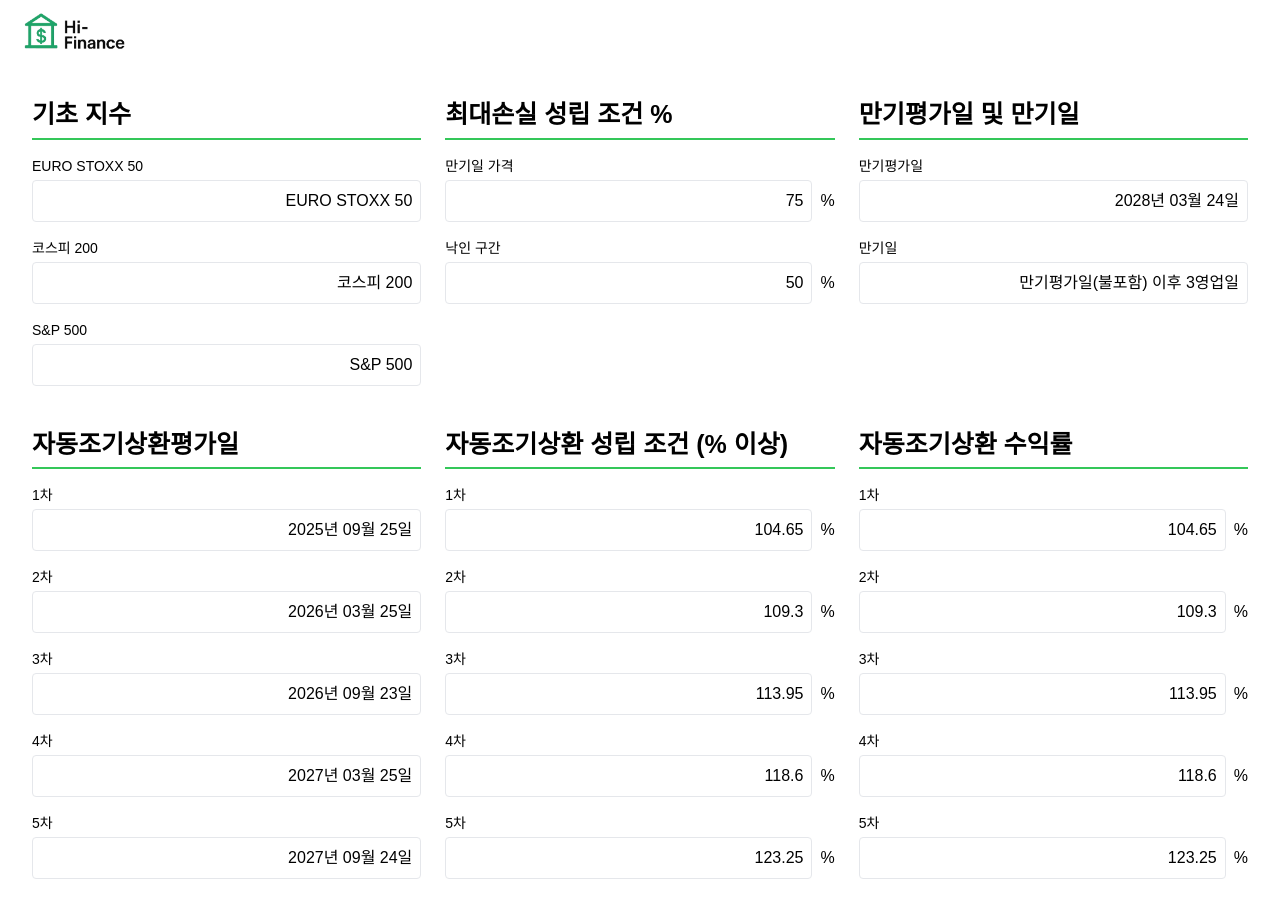
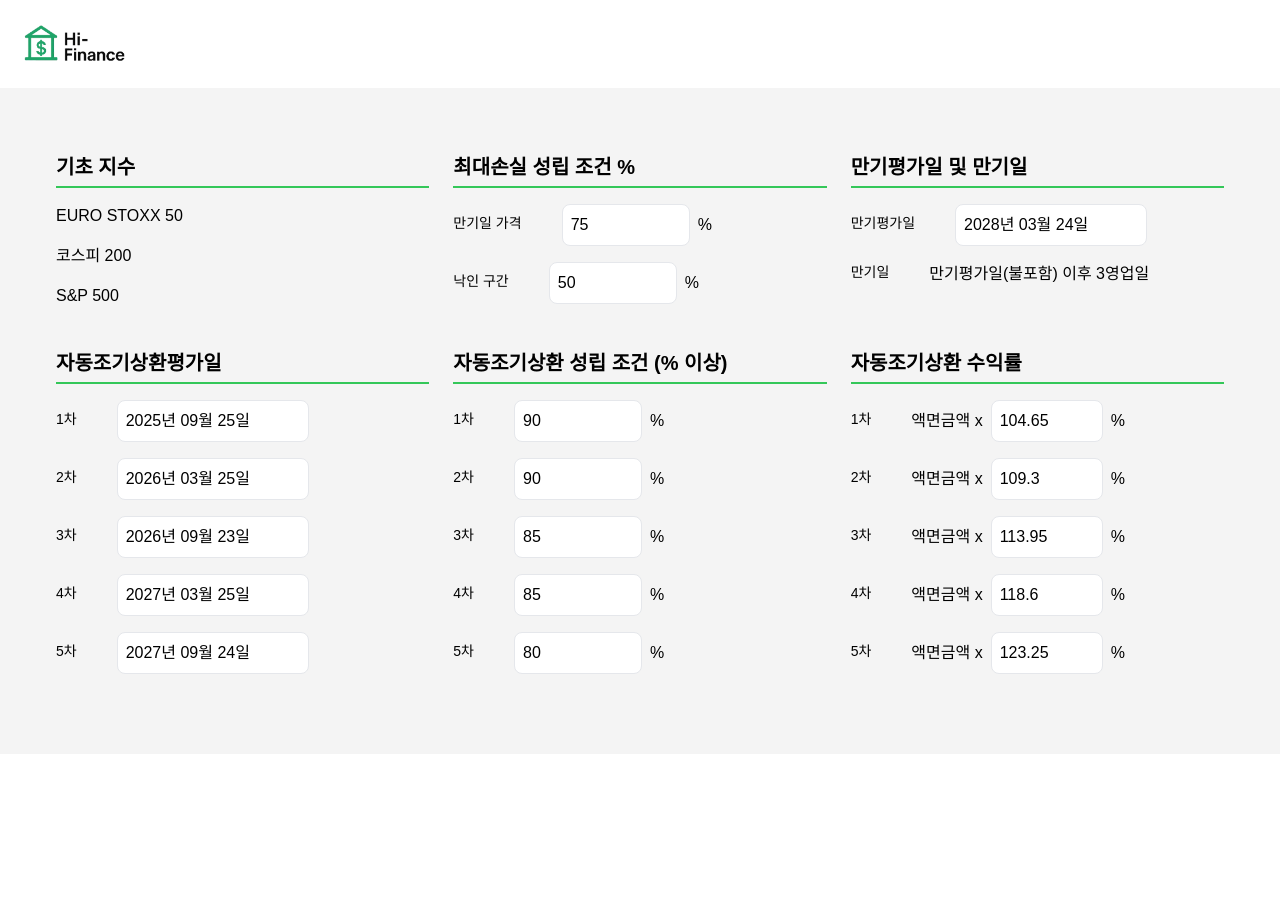
Before and after one commit to Mankindhufs/Mankind, a React (Vite) app in the folder frontend/: page /verify in a window 1280 px wide. Shown: the top 918 px of the page. After the commit the page ends 800 px from the top, so only its background shows below. Built offline with nearby package versions, Linux system fonts and the light colour scheme; no server answers; a web font is replaced by a local one.

Commit message:
💄 Design : Verify Page 마크업 1차마감
마크업은 피그마와 동일하게 구성해두었습니다.

```diff
--- a/frontend/src/Layout.tsx
+++ b/frontend/src/Layout.tsx
@@ -4,6 +4,29 @@ import { PiWarningFill } from 'react-icons/pi';
 
 const Layout = () => {
   const location = useLocation();
+  const isVerify = location.pathname === '/verify';
+
+  // 1) VerifyPage 전용 레이아웃
+  if (isVerify) {
+    return (
+      <div className="w-full min-h-screen">
+        {/* 흰색 헤더 */}
+        <header className="w-full bg-white px-6 py-4 shadow-sm">
+          <div className="mx-auto max-w-[1440px] flex items-center">
+            <img src={Logo} alt="로고" className="h-14" />
+
+          </div>
+        </header>
+
+        {/* 회색 배경 본문 */}
+        <main className="bg-grayBackground flex-grow py-8 px-6">
+          <div className="mx-auto max-w-[1440px]">
+            <Outlet />
+          </div>
+        </main>
+      </div>
+    );
+  }
 
   return (
     <div className='w-[100vw] h-[100vh] bg-grayBackground'>
--- a/frontend/src/pages/VerifyPage/components/InfoRow.tsx
+++ b/frontend/src/pages/VerifyPage/components/InfoRow.tsx
@@ -1,5 +1,7 @@
 // label + input 묶음 컴포넌트
-
+  // lael은 위에 작은(4px)글씨, input은 네모 안에 있는 중간(8px)글씨
+  // 예. 만기일 가격(label)
+    //            75% (input)
 
 // src/pages/VerifyPage/components/InfoRow.tsx
 import React from 'react';
@@ -9,18 +11,56 @@ interface Props {
   value?: string;
   readOnly?: boolean;
   suffix?: string; // 뒤에 % 같은 단위 붙이고 싶을 때
+  hideLabel? : boolean; // '기초지수' 섹션에서는 라벨 가리기
+  inputClassName? : string;
+  plainText?: boolean; //만기일은 박스 없이 텍스트만 렌더링
+  prefix?: string; // 액면금액 텍스트 추가
 }
 
-const InfoRow: React.FC<Props> = ({ label, value = '', readOnly = false, suffix }) => (
-  <div className="flex flex-col mb-4">
-    <label className="text-sm font-medium mb-1">{label}</label>
+const InfoRow: React.FC<Props> = ({
+   label,
+   value = '',
+   readOnly = false,
+   suffix,
+   hideLabel = false,
+   inputClassName ='',
+  //  input 박스별로 디자인 다르게 하려고 만들음
+  plainText = false,
+  prefix
+  }) => (
+  <div className="flex items-center w-full mb-4 gap-10">
+    {/* <label className="text-sm font-medium mb-1">{label}</label> */}
+    {!hideLabel && (
+      <label className="text-sm font-medium mb-1">{label}</label>
+    )}
+
     <div className="flex items-center">
+     {/* prefix가 있으면 인풋 앞에 렌더 */}
+     {prefix && (
+       <span className="mr-2 text-base font-normal">{prefix}</span>
+     )}
+
+      {/* 인풋 + 접미사*/}
+
+      {plainText ? (
+       // 플레인 텍스트 모드
+       <span className="text-base">{value}</span>
+     ) : (
+      // 기본: 인풋 박스 + 접미사
+      <>
       <input
-        className="flex-1 p-2 border rounded bg-white text-right"
+        className={`
+          w-42
+          p-2
+          border rounded-lg bg-white text-left text-base
+        ${inputClassName}
+        `}
         value={value}
         readOnly={readOnly}
       />
       {suffix && <span className="ml-2">{suffix}</span>}
+      </>
+      )}
     </div>
   </div>
 );
--- a/frontend/src/pages/VerifyPage/components/SectionHeader.tsx
+++ b/frontend/src/pages/VerifyPage/components/SectionHeader.tsx
@@ -11,7 +11,7 @@ interface Props {
  */
 const SectionHeader: React.FC<Props> = ({ title }) => (
   <div className="mb-4 flex flex-col">
-    <h2 className="text-[25px] font-bold">{title}</h2>
+    <h2 className="text-[20px] font-bold">{title}</h2>
 
     <div className="w-full h-[2px] bg-mainGreen mt-1" />
   </div>
--- a/frontend/src/pages/VerifyPage/hooks/useVerifyData.ts
+++ b/frontend/src/pages/VerifyPage/hooks/useVerifyData.ts
@@ -1,5 +1,5 @@
 // PDF 결과를 react-query로 가져오는 훅
-// 일단 임의값으로 설정해두었습니다.
+// 일단 임의값으로 설정해두었습니다. 잘몰라서요.. 공부해가겠습니다ㅠㅠ
 
 // src/pages/VerifyPage/hooks/useVerifyData.ts
 import { useQuery } from '@tanstack/react-query';
@@ -31,7 +31,7 @@ export default function useVerifyData() {
         '2027년 03월 25일',
         '2027년 09월 24일',
       ],
-      earlyRedeemConditions: [104.65, 109.30, 113.95, 118.60, 123.25],
+      earlyRedeemConditions: [90, 90, 85, 85, 80],
       earlyRedeemYields:     [104.65, 109.30, 113.95, 118.60, 123.25],
     }),
     enabled: true,
--- a/frontend/src/pages/VerifyPage/index.tsx
+++ b/frontend/src/pages/VerifyPage/index.tsx
@@ -20,33 +20,47 @@ const VerifyPage: React.FC = () => {
 
   return (
     <div className="p-8 grid grid-cols-3 gap-6">
+
       {/* 1열: 기초 지수 */}
       <div>
         <SectionHeader title="기초 지수" />
         {data.indices.map(idx => (
-          <InfoRow key={idx} label={idx} value={idx} readOnly />
+          <InfoRow key={idx} label={idx} value={idx} readOnly hideLabel
+          plainText
+          />
         ))}
       </div>
 
       {/* 2열: 최대손실 성립 조건 % */}
       <div>
         <SectionHeader title="최대손실 성립 조건 %" />
-        <InfoRow label="만기일 가격" value={data.maxLossPrice.toString()} suffix="%" readOnly />
-        <InfoRow label="낙인 구간"   value={data.knockInRatio.toString()}   suffix="%" readOnly />
+        <InfoRow
+          label="만기일 가격"
+          value={data.maxLossPrice.toString()}
+          suffix="%"
+          readOnly
+          inputClassName='w-32' /* 128 px */
+        />
+        <InfoRow label="낙인 구간"   value={data.knockInRatio.toString()}   suffix="%" readOnly
+        inputClassName='w-32' />
       </div>
 
       {/* 3열: 만기평가일 및 만기일 */}
       <div>
         <SectionHeader title="만기평가일 및 만기일" />
-        <InfoRow label="만기평가일" value={data.evaluationDate} readOnly />
-        <InfoRow label="만기일"     value={data.maturityDate}  readOnly />
+        <InfoRow label="만기평가일" value={data.evaluationDate} readOnly
+        inputClassName='w-48' /> {/* 192 px */}
+        <InfoRow label="만기일"     value={data.maturityDate}  readOnly
+        inputClassName='w-48' plainText />
       </div>
 
       {/* 4열: 자동조기상환평가일 (2행 1열) */}
       <div>
         <SectionHeader title="자동조기상환평가일" />
         {data.earlyRedeemDates.map((date, i) => (
-          <InfoRow key={i} label={`${i + 1}차`} value={date} readOnly />
+          <InfoRow key={i} label={`${i + 1}차`} value={date} readOnly
+          inputClassName='w-48'
+          />
         ))}
       </div>
 
@@ -54,7 +68,8 @@ const VerifyPage: React.FC = () => {
       <div>
         <SectionHeader title="자동조기상환 성립 조건 (% 이상)" />
         {data.earlyRedeemConditions.map((c, i) => (
-          <InfoRow key={i} label={`${i + 1}차`} value={c.toString()} suffix="%" readOnly />
+          <InfoRow key={i} label={`${i + 1}차`} value={c.toString()} suffix="%" readOnly
+          inputClassName='w-32' />
         ))}
       </div>
 
@@ -62,7 +77,8 @@ const VerifyPage: React.FC = () => {
       <div>
         <SectionHeader title="자동조기상환 수익률" />
         {data.earlyRedeemYields.map((y, i) => (
-          <InfoRow key={i} label={`${i + 1}차`} value={y.toString()} suffix="%" readOnly />
+          <InfoRow key={i} label={`${i + 1}차`} value={y.toString()} suffix="%" readOnly
+          inputClassName='w-28' prefix="액면금액 x"/>
         ))}
       </div>
     </div>
```
